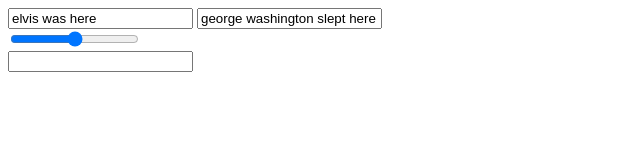
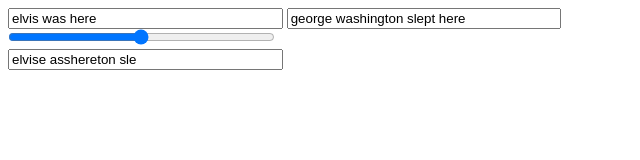
Before and after one commit to crccheck/text-mix.js, a plain HTML site: page index.html in a window 1280 px wide. Shown: the whole page, without its empty margins (0-640 px from the left). Drawn offline with Linux system fonts and the light colour scheme.

Commit message:
implement first draft of mixer

```diff
--- a/index.html
+++ b/index.html
@@ -3,6 +3,14 @@
 <head>
   <meta charset=utf-8 />
   <title>Text Crossfade Demo</title>
+  <style>
+    input {
+      width: 20em;
+    }
+    input[type=range] {
+      margin: 0;
+    }
+  </style>
 </head>
 <body>
   <input type="text" id="thing1" placeholder="Put text in me." value="elvis was here">
@@ -14,11 +22,31 @@
 
   <script src="text-mix.js"></script>
   <script>
-    var text1 = document.getElementById('thing1').value,
-        text2 = document.getElementById('thing2').value;
-    document.getElementById('fader').addEventListener('change', function () {
-      document.getElementById('output').value = textMix(text1, text2, this.value);
-    }, false);
+    var thing1 = document.getElementById('thing1'),
+        thing2 = document.getElementById('thing2'),
+        fader = document.getElementById('fader'),
+        output = document.getElementById('output'),
+        step = +fader.step,
+        timer,
+        ramp = function () {
+          var val = +fader.value;
+          val += step;
+          if ((val > +fader.max) || (val < +fader.min)) {
+            step = -step;
+            val += step;
+          }
+          fader.value = val;
+          output.value = textMix(thing1.value, thing2.value, val);
+          timer = setTimeout(ramp, Math.abs(2 / step));
+        },
+        cb = function () {
+          if (timer) {
+            clearTimeout(timer);
+          }
+          output.value = textMix(thing1.value, thing2.value, this.value);
+        };
+    fader.addEventListener('change', cb, false);
+    ramp();
   </script>
 </body>
 </html>
--- a/text-mix.js
+++ b/text-mix.js
@@ -1,8 +1,23 @@
 ;(function (exports) {
   'use strict';
 
-  var textMix = function(text1, text2, amount) {
-    return text1;
+  var pick = function(text1, text2, idx, amount) {
+    // assert idx < Math.max(text1.length, text2.length)
+    if (idx >= text1.length) {
+      return text2[idx];
+    } else if (idx >= text2.length) {
+      return text1[idx];
+    }
+    return (Math.random() < amount) ? text2[idx]: text1[idx];
+  }
+
+  var textMix = function(text1, text2, amount, noise) {
+    var new_length = text1.length + Math.floor((text2.length - text1.length) * amount),
+        out = '';
+    for (var i = 0; i < new_length; i++) {
+      out += pick(text1, text2, i, amount);
+    }
+    return out;
   };
 
   exports.textMix = textMix;
```
